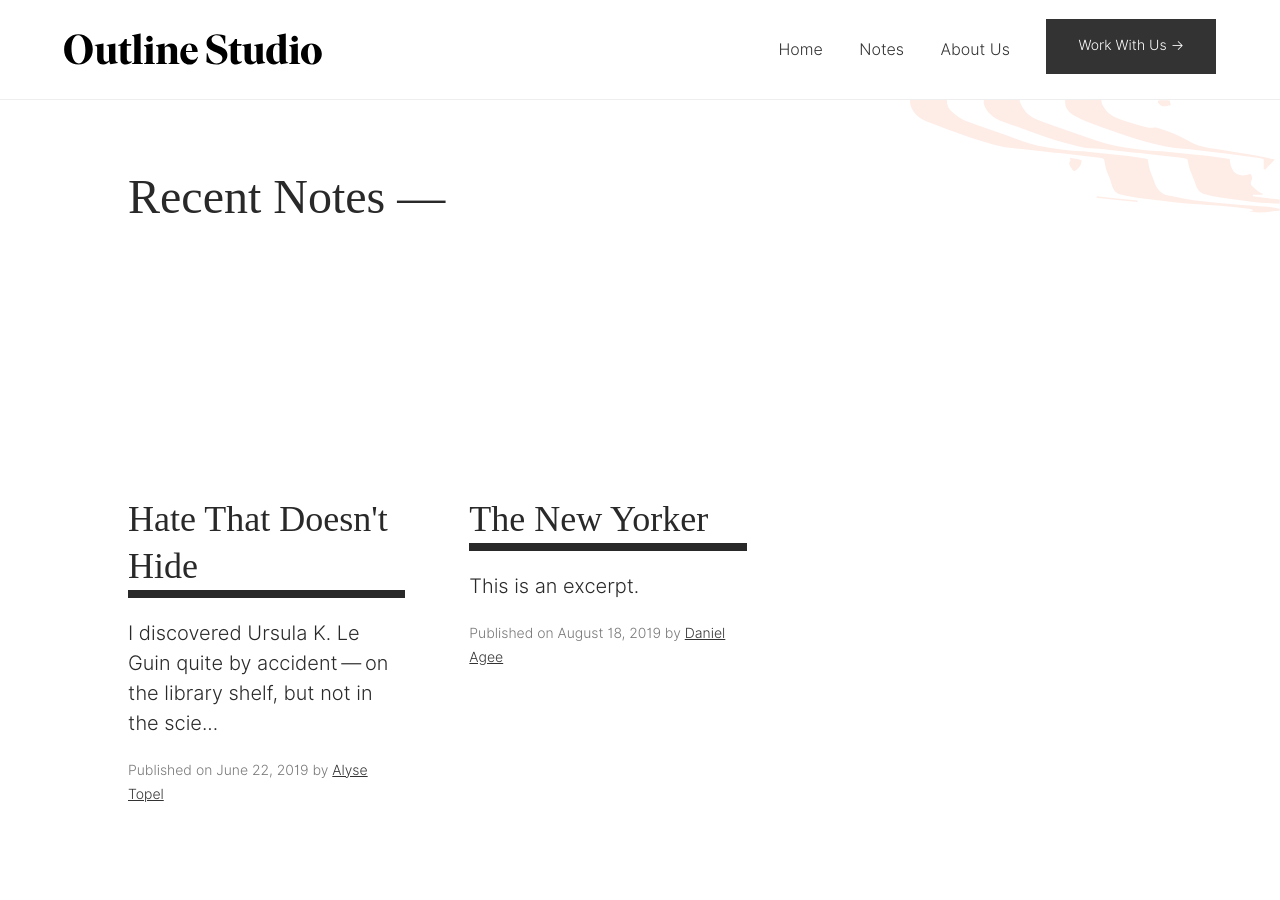
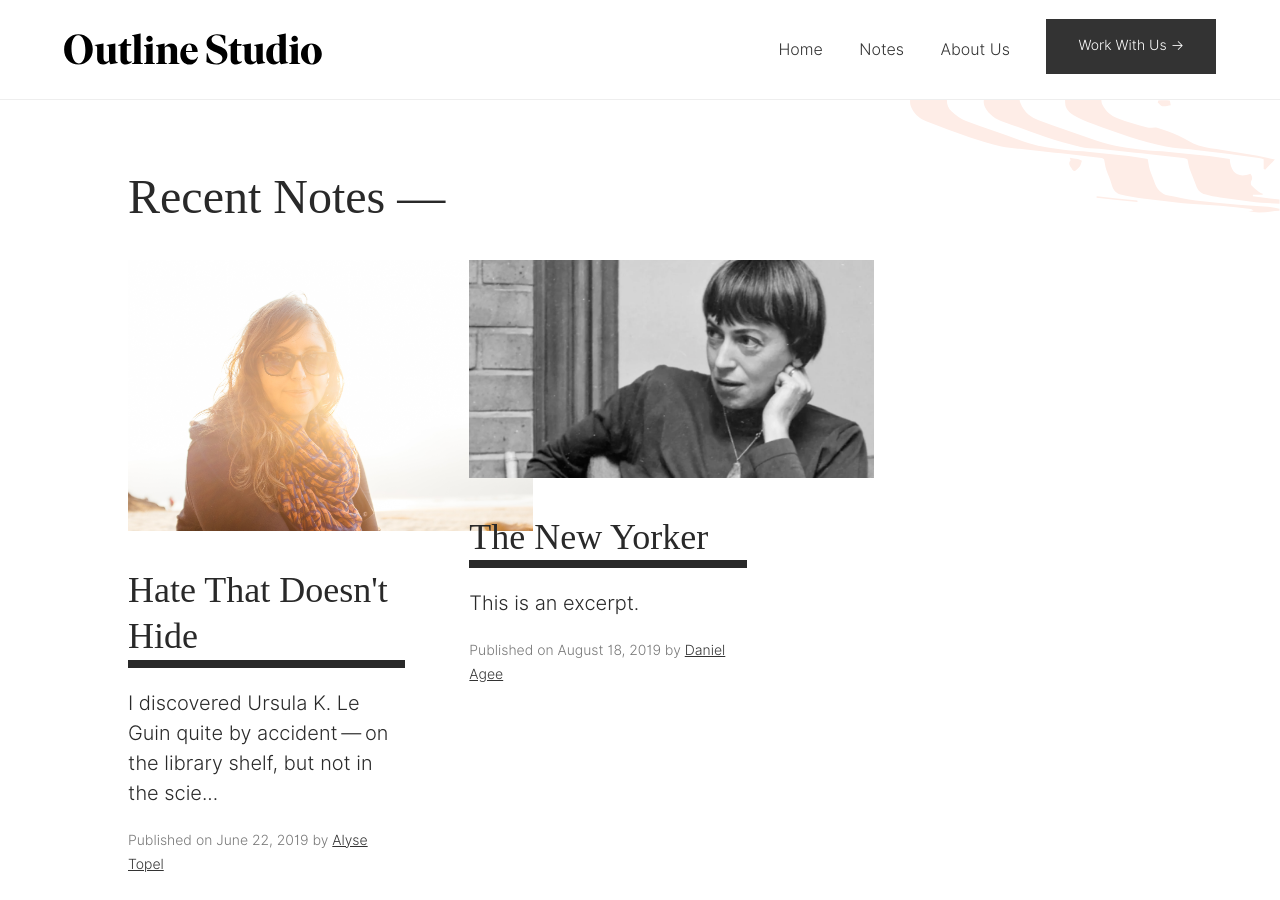
Before and after one commit to aarongilmore/outline-studio, a Jekyll site: the page built from index.md, in a window 1280 px wide and 900 px high, scrolled down 1125 px. Built offline with Jekyll 4.4.1, drawn with Linux system fonts in a browser that asks for light colours; nearby versions of some CDN libraries; some web fonts are replaced.

Commit message:
Updating config file for note template.

```diff
--- a/_layouts/default.html
+++ b/_layouts/default.html
@@ -84,7 +84,7 @@
                   {% for note in site.notes limit:3 %}
                     <div class="w-100 w-third-ns pa0 pr5-ns mb4">
                       <a href="{{ note.url }}" class="link black">
-                      <img src="{{ note.cover_img }}" class="post-cover">
+                      <img src="{{ note.cover_image }}" class="post-cover">
                       <h3 class="f2 mb0 bb bw3">{{ note.title }}</h3>
                       <p>{{ note.excerpt | truncate: 95 }}</p>
                       <!-- Look the author details up from the site config. -->
```
